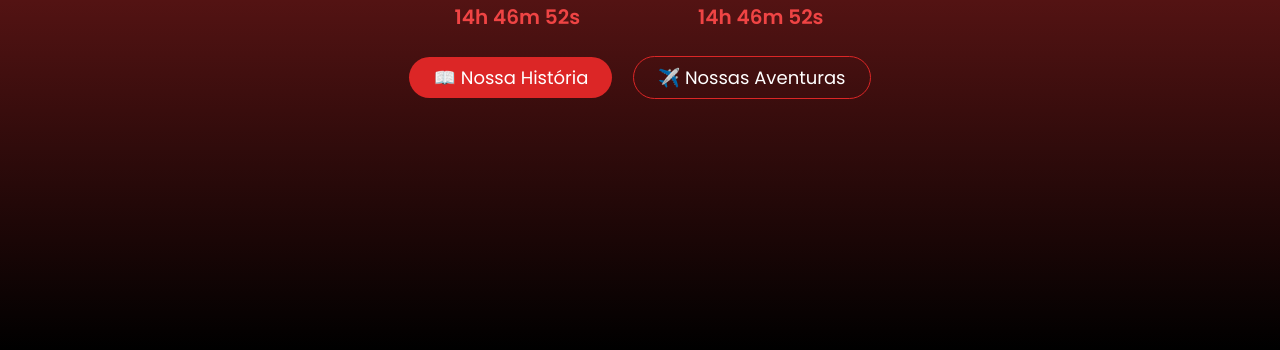
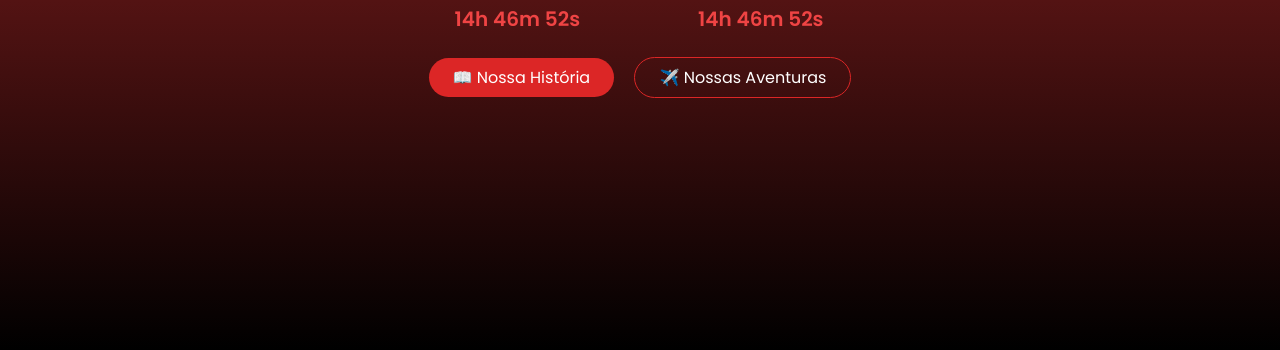
Before and after one commit to Kaleo-Stark/juh-e-leo, a plain HTML site: page index.html in a window 1280 px wide. Shown: the part 450-800 px from the top of the page. Drawn offline with nearby package versions, Linux system fonts and the light colour scheme.

Commit message:
Ajuste de texto de botão

```diff
--- a/index.html
+++ b/index.html
@@ -79,8 +79,8 @@
             </div>
         </div>
         <div class="mt-8 relative z-10">
-            <a href="#historia" class="px-6 py-2 bg-red-600 hover:bg-red-700 transition rounded-full text-white text-lg">📖 Nossa História</a>
-            <a href="#aventuras" class="px-6 py-2 bg-transparent border border-red-600 hover:bg-red-600 transition rounded-full text-white text-lg ml-4">✈️ Nossas Aventuras</a>
+            <a href="#historia" class="px-6 py-2 bg-red-600 hover:bg-red-700 transition rounded-full text-white text-2x1">📖 Nossa História</a>
+            <a href="#aventuras" class="px-6 py-2 bg-transparent border border-red-600 hover:bg-red-600 transition rounded-full text-white text-2x1 ml-4">✈️ Nossas Aventuras</a>
         </div>
     </section>
 
```
